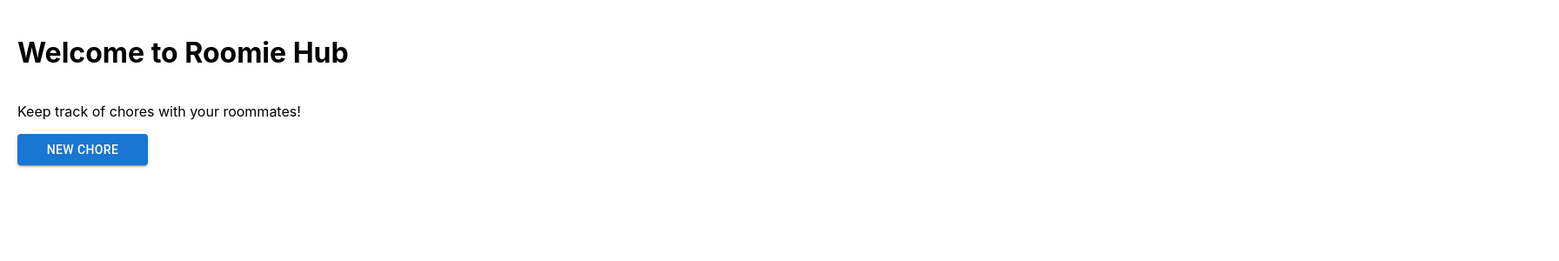
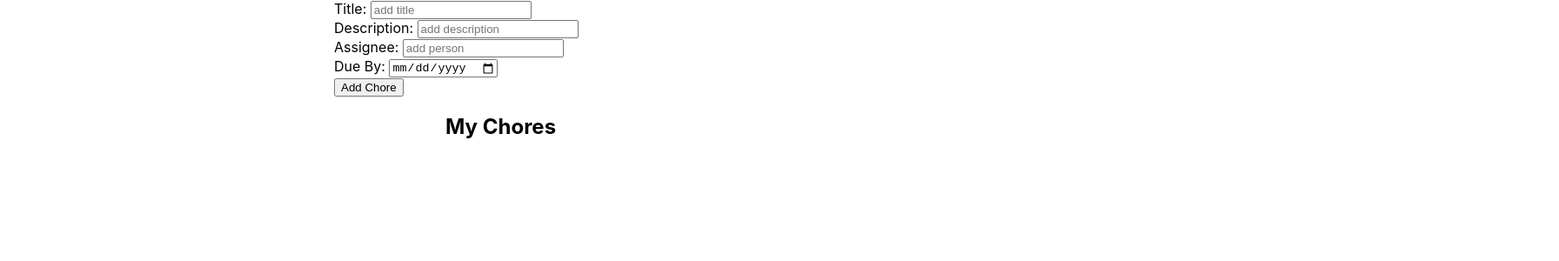
Before and after one commit to fraander/roomiehub, a React (Create React App) app in the folder roomie-hub/: page / in a window 1280 px wide. Shown: the top 300 px of the page at 87% size, 1792 px wide, since content can reach past the window. Built offline with nearby package versions, Linux system fonts and the light colour scheme.

Commit message:
created a table and a form

```diff
--- a/roomie-hub/src/App.js
+++ b/roomie-hub/src/App.js
@@ -1,105 +1,60 @@
-import * as React from 'react';
+import logo from "./logo.svg";
+import "./App.css";
+import Chores from "./components/Chores";
+import Form from "./components/Form";
 import { useState } from "react";
-import './App.css';
 
-import Box from '@mui/material/Box';
-import Button from '@mui/material/Button';
-import TextField from '@mui/material/TextField';
-import MenuItem from '@mui/material/MenuItem';
-import Select from '@mui/material/Select';
-import Stack from '@mui/material/Stack';
-import Modal from '@mui/material/Modal';
+/*
+design the basic chore component
 
-const preview_roommates = ["Frank", "Theo", "Venna"]
+OneTimeChore:
+- represents a chore to complete containing
+- data:
+  - chore_id: unique id (int)
+  - title: title (string)
+  - icon: icon to represent the task (image)
+  - description: description of the task (string)
+  - assignee: A User who the task is assigned to (string)
+  - due_date: date the chore must be completed by (string)
 
-const NewChoreModal = () => {
-
-  const style = {
-    position: 'absolute',
-    top: '50%',
-    left: '50%',
-    transform: 'translate(-50%, -50%)',
-    width: '70%',
-    bgcolor: 'background.paper',
-    // border: '2px solid #000',
-    boxShadow: 24,
-    p: 4,
-  };
-
-  const roommates = preview_roommates // get this list from the backend
-
-  return (
-    <div>
-      <Box sx={style}>
-        <Stack spacing={2}>
-          <legend><h2>Create new chore</h2></legend>
-
-          <TextField id="filled-basic" label="Chore Title" variant="outlined" />
-
-          <TextField
-            id="date"
-            label="Due Date"
-            type="date"
-            defaultValue="2017-05-24" // set to today by default
-          />
-
-          <Select
-            label="Assignee" // Make this show up
-            value="Frank" // Make this update properly
-          >
-            {roommates.map((roommate) => (
-              <MenuItem value={roommate}>{roommate}</MenuItem>
-            ))}
-          </Select>
-
-          <TextField
-            id="outlined-multiline-static"
-            label="Description"
-            multiline
-            rows={4}
-            defaultValue=""
-          />
-          <p>
-            <Button variant="contained">Create Chore</Button>
-            {/* Need help with passing state so that this button can impact the main window*/}
-          </p>
-
-        </Stack>
-      </Box>
-    </div>
-  );
-};
+RecurringChore:
+- represents a chore which recurs to complete
+- data:
+  - chore_id: unique identifier for the chore
+  - title: title of the task
+  - icon: an icon to represent the task
+    - (can be added later, but probably a selection from a set of icon images we curate)
+  - description: description of the task
+  - assignee: A User who the task is assigned to
+  - repetition_cadence: A cadence is one of
+    - Daily
+    - Twice Weekly
+    - Weekly
+    - Bi-weekly
+    - Monthly
+  - previous_completion_date: date representing last completion or creation date
+    - `this name sucks come up with a better one`
+*/
 
 function App() {
-  const [showNewChoreModal, setNewChoreModal] = useState(false);
-  const handleShowNewChoreModal = () => setNewChoreModal(true);
-  const handleHideNewChoreModal = () => setNewChoreModal(false);
+  const [chores, setChores] = useState([]);
 
-  const [chores, setChores] = useState([]);
+  const addChore = (chore) => {
+    const id = (Math.random() * 1000).toFixed(0);
+    const newChore = { id, ...chore };
+    setChores([...chores, newChore]);
+    console.log(chores);
+  };
 
   return (
     <div className="App">
-      <header className="App-header">
-        <h1>Welcome to Roomie Hub</h1>
-        <p>Keep track of chores with your roommates!</p>
-
-        <Button
-          variant="contained"
-          onClick={handleShowNewChoreModal}
-          style={{maxWidth: '150px'}}
-        >
-          New Chore
-        </Button>
-
-        {/* Table of different chores and their properties */}
-
-        <Modal
-          open={showNewChoreModal}
-          onClose={handleHideNewChoreModal}
-        >
-          <NewChoreModal />
-        </Modal>
-      </header>
+      <div style={{ width: "50%", position: "relative", left: "30%" }}>
+        <Form onAdd={addChore} />
+      </div>
+      <h2 style={{position: 'relative', left: '40%'}}>My Chores</h2>
+      <div style={{display: 'flex', margin: 'auto'}}>
+        <Chores chores={chores} />
+      </div>
     </div>
   );
 }
--- /dev/null
+++ b/roomie-hub/src/components/Chore.js
@@ -0,0 +1,21 @@
+import React from "react";
+
+const Chore = ({ chore }) => {
+  return (
+    <div style={{ width: "250px", border: "1px solid black" }}>
+      <h1>{chore.title}</h1>
+      <p>{chore.description}</p>
+      <p>assigned to {chore.assignee}</p>
+      <p>due by {chore.dueDate}</p>
+    </div>
+  );
+};
+
+Chore.defaultProps = {
+  title: "Title",
+  description: "description",
+  assignee: "person",
+  dueDate: "today",
+};
+
+export default Chore;
--- /dev/null
+++ b/roomie-hub/src/components/Chores.js
@@ -0,0 +1,17 @@
+import React from "react";
+import Chore from "./Chore";
+
+const Chores = ({ chores }) => {
+  return (
+    <>
+      {chores.map((chore) => {
+        return (<Chore
+        key={chore.id}
+        chore={chore}
+        />)
+      })}
+    </>
+  );
+};
+
+export default Chores;
--- /dev/null
+++ b/roomie-hub/src/components/Form.js
@@ -0,0 +1,64 @@
+import React, { useState } from "react";
+
+const Form = ({ onAdd }) => {
+  const [title, setTitle] = useState("");
+  const [description, setDescription] = useState("");
+  const [assignee, setAssignee] = useState("");
+  const [dueDate, setDueDate] = useState("");
+
+  const onSubmit = (e) => {
+    e.preventDefault();
+
+    onAdd({ title, description, assignee, dueDate });
+
+    setTitle("");
+    setDescription("");
+    setAssignee("");
+    setDueDate("");
+  };
+
+  return (
+    <div style={{width: "90%"}}>
+      <form className="form" onSubmit={onSubmit}>
+        <div>
+          <label htmlFor="title">Title: </label>
+          <input
+            type="text"
+            placeholder="add title"
+            value={title}
+            onChange={(e) => setTitle(e.target.value)}
+          />
+        </div>
+        <div>
+          <label htmlFor="description">Description: </label>
+          <input
+            type="text"
+            placeholder="add description"
+            value={description}
+            onChange={(e) => setDescription(e.target.value)}
+          />
+        </div>
+        <div>
+          <label htmlFor="assignee">Assignee: </label>
+          <input
+            type="text"
+            placeholder="add person"
+            value={assignee}
+            onChange={(e) => setAssignee(e.target.value)}
+          />
+        </div>
+        <div>
+          <label htmlFor="dueDate">Due By: </label>
+          <input
+            type="date"
+            value={dueDate}
+            onChange={(e) => setDueDate(e.target.value)}
+          />
+        </div>
+        <input type="submit" className="button" value="Add Chore" />
+      </form>
+    </div>
+  );
+};
+
+export default Form;
```
